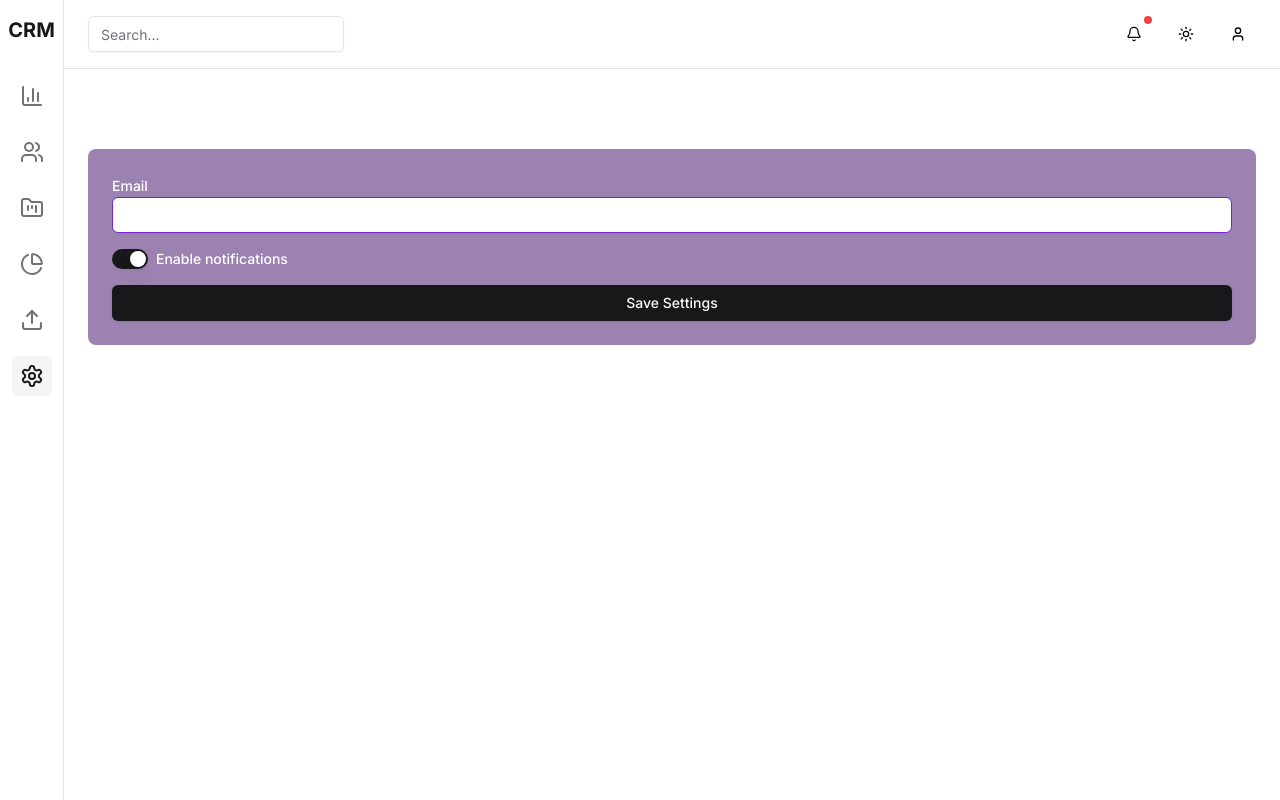
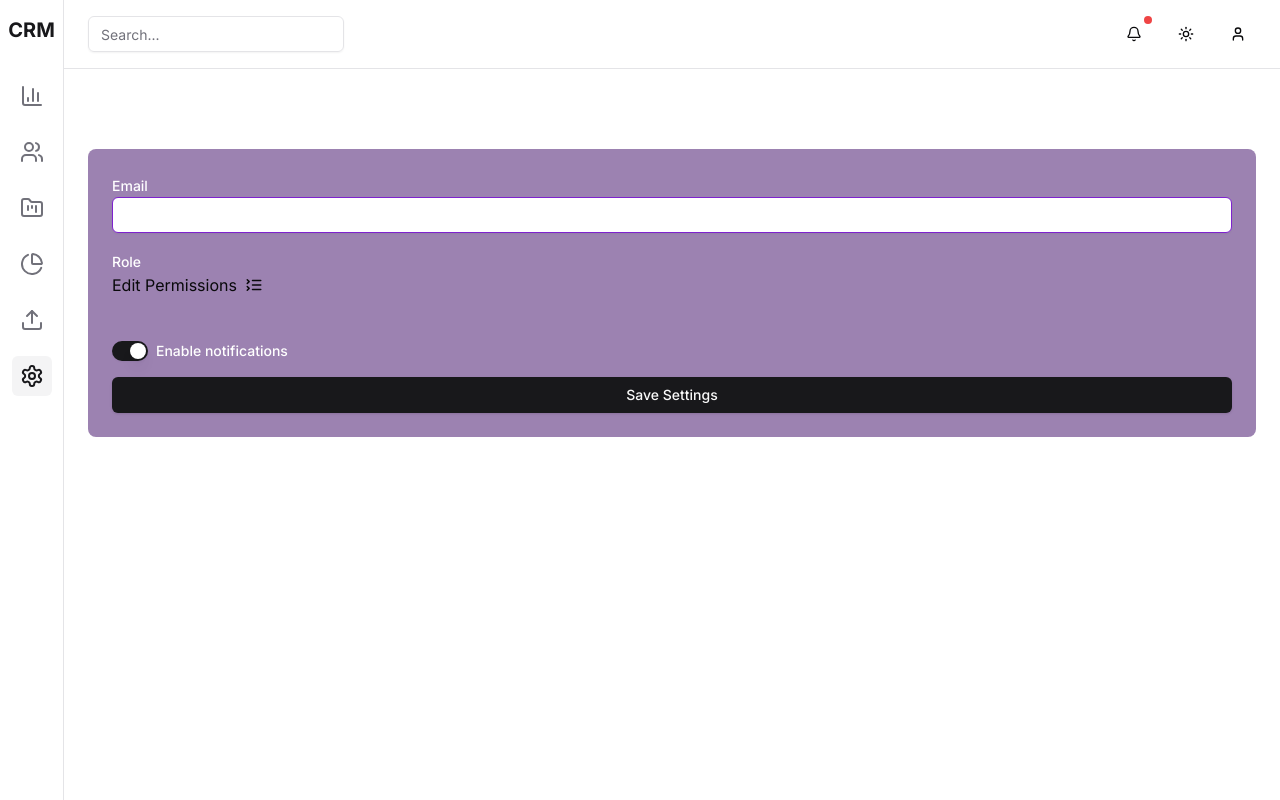
Before and after one commit to pettis1996/dashboard-template-1, a Next.js app: page /settings in a window 1280 px wide. Built offline with nearby package versions, Linux system fonts and the light colour scheme.

Commit message:
added collapsible element and updated settings

```diff
--- a/app/settings/page.tsx
+++ b/app/settings/page.tsx
@@ -7,14 +7,37 @@ import { Button } from "@/components/ui/button"
 import { Input } from "@/components/ui/input"
 import { Label } from "@/components/ui/label"
 import { Switch } from "@/components/ui/switch"
+import { Collapsible, CollapsibleContent, CollapsibleTrigger } from "@/components/ui/collapsible"
+import { ListCollapse } from "lucide-react"
+
+interface Permission {
+    id: string;
+    label: string;
+}
 
 export default function SettingsPage() {
     const [email, setEmail] = useState("user@example.com")
     const [notifications, setNotifications] = useState(true)
 
+    const permissions: Permission[] = [
+        { id: "notifications", label: "Enable Notifications" },
+        { id: "emailAlerts", label: "Receive Email Alerts" },
+        { id: "darkMode", label: "Enable Dark Mode" },
+        { id: "autoUpdates", label: "Enable Auto Updates" },
+        { id: "locationAccess", label: "Allow Location Access" },
+        { id: "dataSync", label: "Enable Data Sync" },
+    ];
+
+    const [settings, setSettings] = useState<Record<string, boolean>>(
+        permissions.reduce((acc, perm) => ({ ...acc, [perm.id]: false }), {})
+    );
+
+    const toggleSetting = (id: string) => {
+        setSettings((prev) => ({ ...prev, [id]: !prev[id] }));
+    };
+
     const handleSubmit = (e: React.FormEvent) => {
         e.preventDefault()
-        // Handle form submission here
         console.log({ email, notifications })
     }
 
@@ -35,6 +58,26 @@ export default function SettingsPage() {
                             className="bg-purple-900 bg-opacity-50 border-purple-700 text-white"
                         />
                     </div>
+                    <div>
+                        <Label htmlFor="email" className="text-white">
+                            Role
+                        </Label>
+                        <Collapsible>
+                            <CollapsibleTrigger className="flex justify-center items-center gap-2">
+                                Edit Permissions <ListCollapse size={18} />
+                            </CollapsibleTrigger>
+                            <CollapsibleContent className="overflow-y-auto px-5 pt-5 pb-2 grid grid-cols-1 sm:grid-cols-2 md:grid-cols-3 gap-4">
+                                {permissions.map((perm) => (
+                                    <div key={perm.id} className="flex items-center gap-3">
+                                        <Switch id={perm.id} checked={settings[perm.id]} onCheckedChange={() => toggleSetting(perm.id)} />
+                                        <Label htmlFor={perm.id} className="text-white">
+                                            {perm.label}
+                                        </Label>
+                                    </div>
+                                ))}
+                            </CollapsibleContent>
+                        </Collapsible>
+                    </div>
                     <div className="flex items-center space-x-2">
                         <Switch id="notifications" checked={notifications} onCheckedChange={setNotifications} />
                         <Label htmlFor="notifications" className="text-white">
--- /dev/null
+++ b/components/ui/collapsible.tsx
@@ -0,0 +1,11 @@
+"use client"
+
+import * as CollapsiblePrimitive from "@radix-ui/react-collapsible"
+
+const Collapsible = CollapsiblePrimitive.Root
+
+const CollapsibleTrigger = CollapsiblePrimitive.CollapsibleTrigger
+
+const CollapsibleContent = CollapsiblePrimitive.CollapsibleContent
+
+export { Collapsible, CollapsibleTrigger, CollapsibleContent }
--- a/package.json
+++ b/package.json
@@ -9,6 +9,7 @@
     "lint": "next lint"
   },
   "dependencies": {
+    "@radix-ui/react-collapsible": "^1.1.3",
     "@radix-ui/react-dialog": "^1.1.6",
     "@radix-ui/react-dropdown-menu": "^2.1.6",
     "@radix-ui/react-label": "^2.1.2",
```
Also changed, not shown: 1 other file (tests, documents, lock files or other folders).
